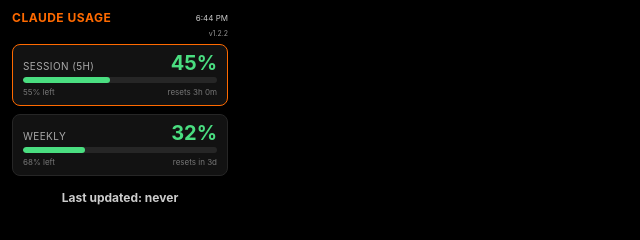
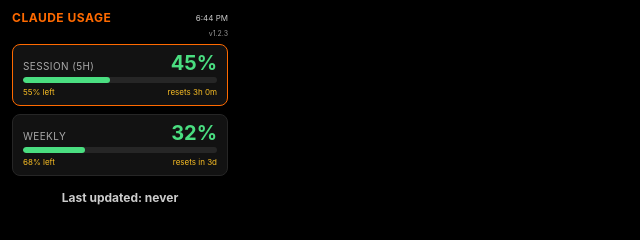
Before and after one commit to dbclunie/claude-usage-r1, a browser extension: page index-v1.2.3.html in a window 1280 px wide. Shown: the top 240 px of the page, 0-640 px from the left. Drawn offline with Linux system fonts and the light colour scheme; no server answers.

Commit message:
v1.2.3: amber color for metric-sub (% left + resets text)
.metric-sub color #777 -> #FBBF24 — too dim to read on black background

```diff
--- a/index-v1.2.2.html
+++ b/index-v1.2.3.html
@@ -111,7 +111,7 @@
 
   .metric-sub {
     font-size: 8px;
-    color: #777;
+    color: #FBBF24;
     display: flex;
     justify-content: space-between;
   }
@@ -265,7 +265,7 @@
    VERSION: bump on every change. Keep <title>, #versionTag,
    APP_VERSION below, and CHANGELOG.md all in sync. */
 
-const APP_VERSION = '1.2.2';
+const APP_VERSION = '1.2.3';
 
 /* ===========================================================
 
```
Also changed, not shown: index.html (+2 -2 lines), CHANGELOG.md, screenshot-amber-sub.png (added).
